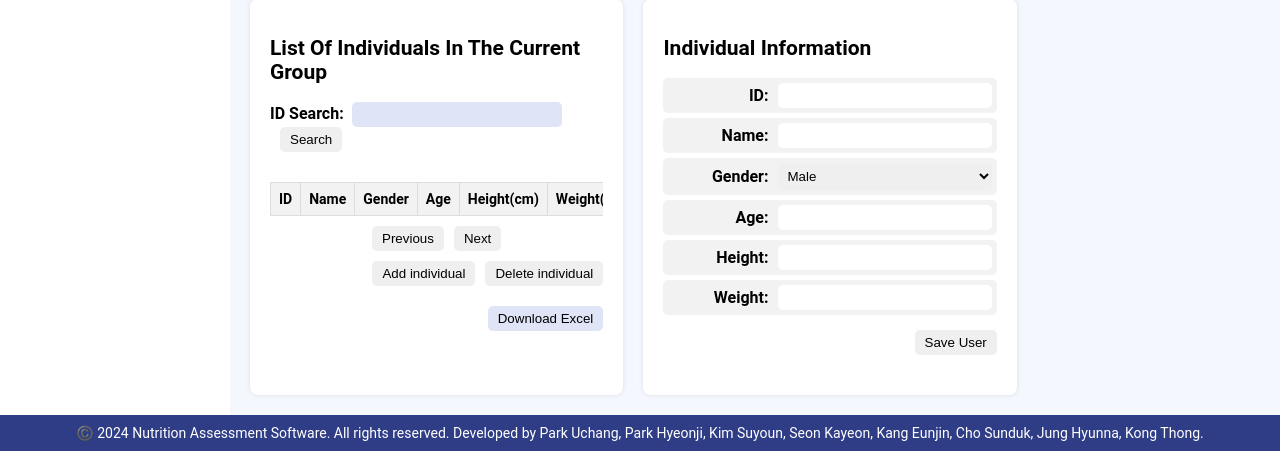
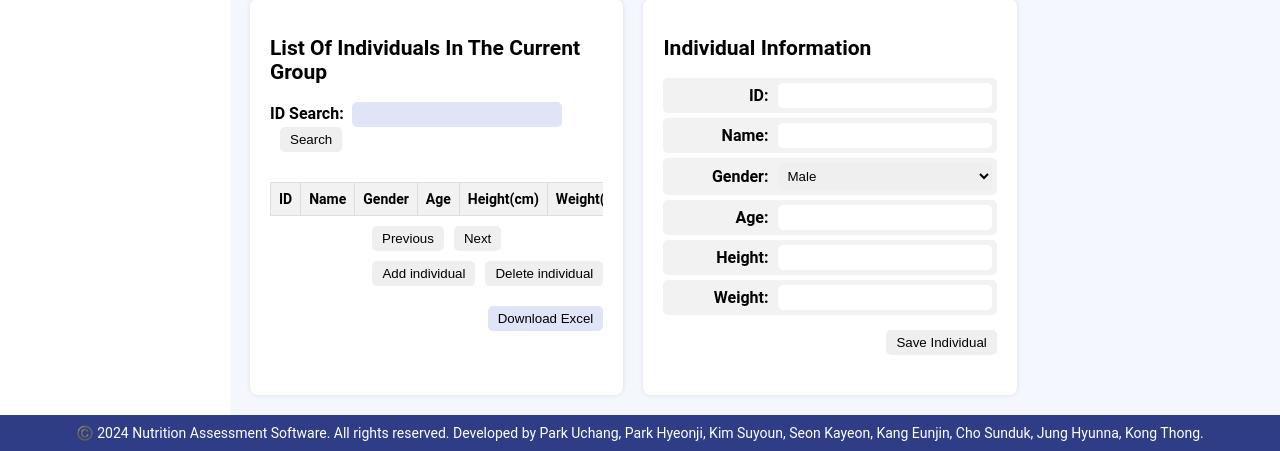
Before and after one commit to Park-HyeonJi/CambodiaNAS, a Flask app: page /m-gandu in a window 1280 px wide. Shown: the part 563-1014 px from the top of the page. Run offline with Flask 3, Linux system fonts and the light colour scheme; a user stored in the database is signed in; lists and menus that the app fills with data are empty.

Commit message:
Save User 버튼을 individual로 수정

```diff
--- a/templates/m_gandu.html
+++ b/templates/m_gandu.html
@@ -131,7 +131,7 @@
                     <input class="input-field" type="number" id="user-weight" name="user-weight">
                 </div>
                 <div class="button-container">
-                    <button class="user-button" type="button" onclick="saveUser()">Save User</button>
+                    <button class="user-button" type="button" onclick="saveUser()">Save Individual</button>
                 </div>
             </form>
         </div>
```
Also changed, not shown: 1 other file.
